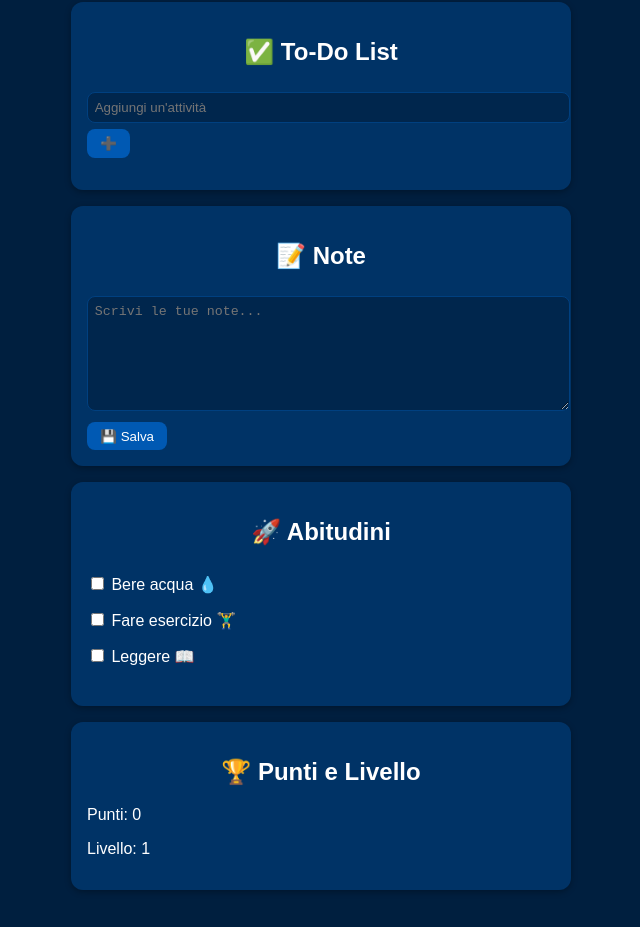
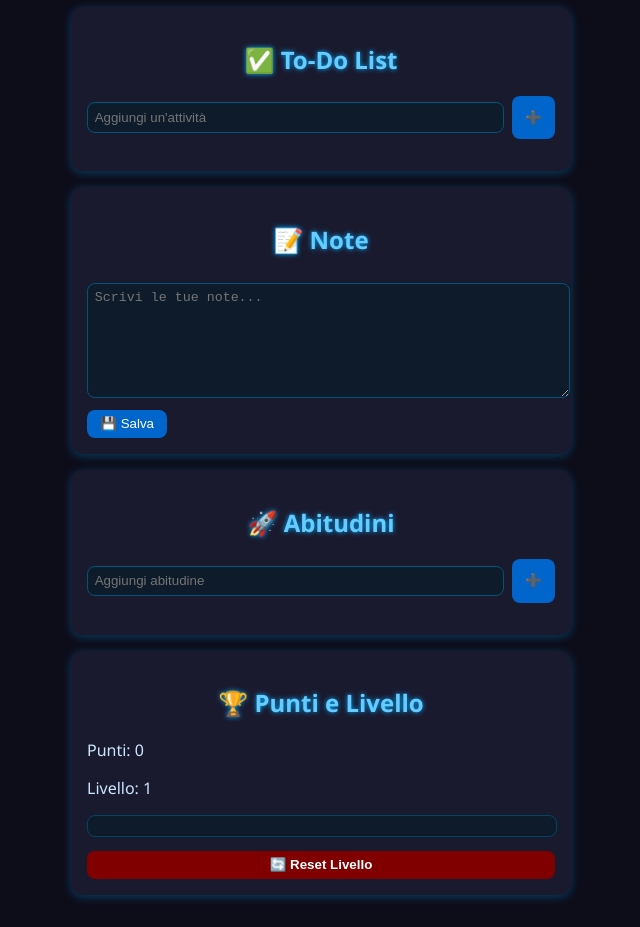
Before and after one commit to Spandalfo/ricordino, a plain HTML site: page index.html in a window 1280 px wide. Shown: the part 95-1022 px from the top of the page, without its empty margins (319-959 px from the left). Drawn offline with Linux system fonts and the light colour scheme.

Commit message:
Add files via upload

```diff
--- a/index.html
+++ b/index.html
@@ -3,16 +3,19 @@
 <head>
   <meta charset="UTF-8">
   <meta name="viewport" content="width=device-width, initial-scale=1.0">
-  <title>RicorDino</title>
+  <title>The System</title>
   <link rel="stylesheet" href="style.css">
 </head>
 <body>
   <div class="container">
-    <h1>🦕 RicorDino</h1>
+    <h1>The System</h1>
+
     <div class="section">
       <h2>✅ To-Do List</h2>
-      <input type="text" id="todo-input" placeholder="Aggiungi un'attività">
-      <button onclick="addTodo()">➕</button>
+      <div class="input-group">
+        <input type="text" id="todo-input" placeholder="Aggiungi un'attività">
+        <button onclick="addTodo()">➕</button>
+      </div>
       <ul id="todo-list"></ul>
     </div>
 
@@ -24,17 +27,21 @@
 
     <div class="section">
       <h2>🚀 Abitudini</h2>
-      <ul id="habit-list">
-        <li><label><input type="checkbox" onchange="toggleHabit(this)"> Bere acqua 💧</label></li>
-        <li><label><input type="checkbox" onchange="toggleHabit(this)"> Fare esercizio 🏋️‍♂️</label></li>
-        <li><label><input type="checkbox" onchange="toggleHabit(this)"> Leggere 📖</label></li>
-      </ul>
+      <div class="input-group">
+        <input type="text" id="habit-input" placeholder="Aggiungi abitudine">
+        <button onclick="addHabit()">➕</button>
+      </div>
+      <ul id="habit-list"></ul>
     </div>
 
     <div class="section">
       <h2>🏆 Punti e Livello</h2>
       <p>Punti: <span id="points">0</span></p>
       <p>Livello: <span id="level">1</span></p>
+      <div class="progress-bar">
+        <div id="level-progress"></div>
+      </div>
+      <button onclick="resetLevel()" class="reset-btn">🔄 Reset Livello</button>
     </div>
   </div>
 
--- a/script.js
+++ b/script.js
@@ -1,9 +1,9 @@
-// script.js
 let points = parseInt(localStorage.getItem('points')) || 0;
 let level = Math.floor(points / 100) + 1;
 
 document.getElementById('points').innerText = points;
 document.getElementById('level').innerText = level;
+updateProgressBar();
 
 document.getElementById('note-area').value = localStorage.getItem('notes') || '';
 
@@ -47,10 +47,40 @@ function saveNote() {
   addPoints(5);
 }
 
-function toggleHabit(checkbox) {
+function toggleHabit(checkbox, habitText) {
   if (checkbox.checked) {
     addPoints(5);
+    checkbox.disabled = true;
   }
+}
+
+function addHabit() {
+  const input = document.getElementById('habit-input');
+  const habitText = input.value.trim();
+  if (habitText) {
+    const li = document.createElement('li');
+    li.innerHTML = `<label><input type="checkbox" onchange="toggleHabit(this, '${habitText}')"> ${habitText}</label> <button onclick="this.parentElement.remove()">🗑️</button>`;
+    document.getElementById('habit-list').appendChild(li);
+    input.value = '';
+    saveHabits();
+  }
+}
+
+function saveHabits() {
+  const habits = [];
+  document.querySelectorAll('#habit-list li label').forEach(label => {
+    habits.push(label.textContent.trim());
+  });
+  localStorage.setItem('habits', JSON.stringify(habits));
+}
+
+function loadHabits() {
+  const habits = JSON.parse(localStorage.getItem('habits')) || [];
+  habits.forEach(habitText => {
+    const li = document.createElement('li');
+    li.innerHTML = `<label><input type="checkbox" onchange="toggleHabit(this, '${habitText}')"> ${habitText}</label> <button onclick="this.parentElement.remove()">🗑️</button>`;
+    document.getElementById('habit-list').appendChild(li);
+  });
 }
 
 function addPoints(p) {
@@ -59,6 +89,22 @@ function addPoints(p) {
   document.getElementById('points').innerText = points;
   document.getElementById('level').innerText = level;
   localStorage.setItem('points', points);
+  updateProgressBar();
+}
+
+function updateProgressBar() {
+  const progress = (points % 100);
+  document.getElementById('level-progress').style.width = progress + '%';
+}
+
+function resetLevel() {
+  localStorage.setItem('points', '0');
+  points = 0;
+  level = 1;
+  document.getElementById('points').innerText = points;
+  document.getElementById('level').innerText = level;
+  updateProgressBar();
 }
 
 loadTodos();
+loadHabits();
--- a/style.css
+++ b/style.css
@@ -1,73 +1,92 @@
-/* style.css */
 body {
-  font-family: Arial, sans-serif;
-  background-color: #001f3f;
+  font-family: 'Segoe UI', sans-serif;
+  background-color: #0d0d1a;
   margin: 0;
   padding: 0;
-  color: #ffffff;
+  color: #cce6ff;
 }
-
 .container {
   max-width: 500px;
   margin: auto;
   padding: 1em;
 }
-
 h1, h2 {
   text-align: center;
-  color: #ffffff;
+  color: #66ccff;
+  text-shadow: 0 0 5px #00aaff;
 }
-
 .section {
-  background: #003366;
+  background: #1a1a2e;
   border-radius: 12px;
   padding: 1em;
   margin-bottom: 1em;
-  box-shadow: 0 2px 6px rgba(0,0,0,0.3);
-  color: #ffffff;
+  box-shadow: 0 2px 10px rgba(0, 170, 255, 0.3);
 }
-
 input[type="text"], textarea {
   width: 100%;
   padding: 0.5em;
   margin: 0.5em 0;
-  border: 1px solid #004080;
+  border: 1px solid #005577;
   border-radius: 8px;
-  background-color: #00264d;
-  color: #ffffff;
+  background-color: #0d1b2a;
+  color: #cce6ff;
 }
-
 button {
-  background-color: #0059b3;
+  background-color: #0066cc;
   color: white;
   padding: 0.5em 1em;
   border: none;
   border-radius: 8px;
   cursor: pointer;
+  transition: 0.2s ease;
 }
-
 button:hover {
-  background-color: #004080;
+  background-color: #0099ff;
+  box-shadow: 0 0 10px #00ccff;
 }
-
 ul {
   list-style: none;
   padding: 0;
 }
-
 li {
   padding: 0.5em 0;
   display: flex;
   justify-content: space-between;
   align-items: center;
 }
-
 textarea {
   height: 100px;
 }
-
+.input-group {
+  display: flex;
+  gap: 0.5em;
+}
+.progress-bar {
+  width: 100%;
+  background: #0d1b2a;
+  border-radius: 8px;
+  overflow: hidden;
+  height: 20px;
+  margin-top: 0.5em;
+  border: 1px solid #004466;
+}
+#level-progress {
+  height: 100%;
+  background: linear-gradient(to right, #00ccff, #003366);
+  width: 0%;
+  transition: width 0.4s ease;
+}
+.reset-btn {
+  background: #800000;
+  margin-top: 1em;
+  width: 100%;
+  font-weight: bold;
+}
 @media (max-width: 600px) {
   .container {
     padding: 0.5em;
   }
+  .input-group {
+    flex-direction: column;
+  }
 }
```
